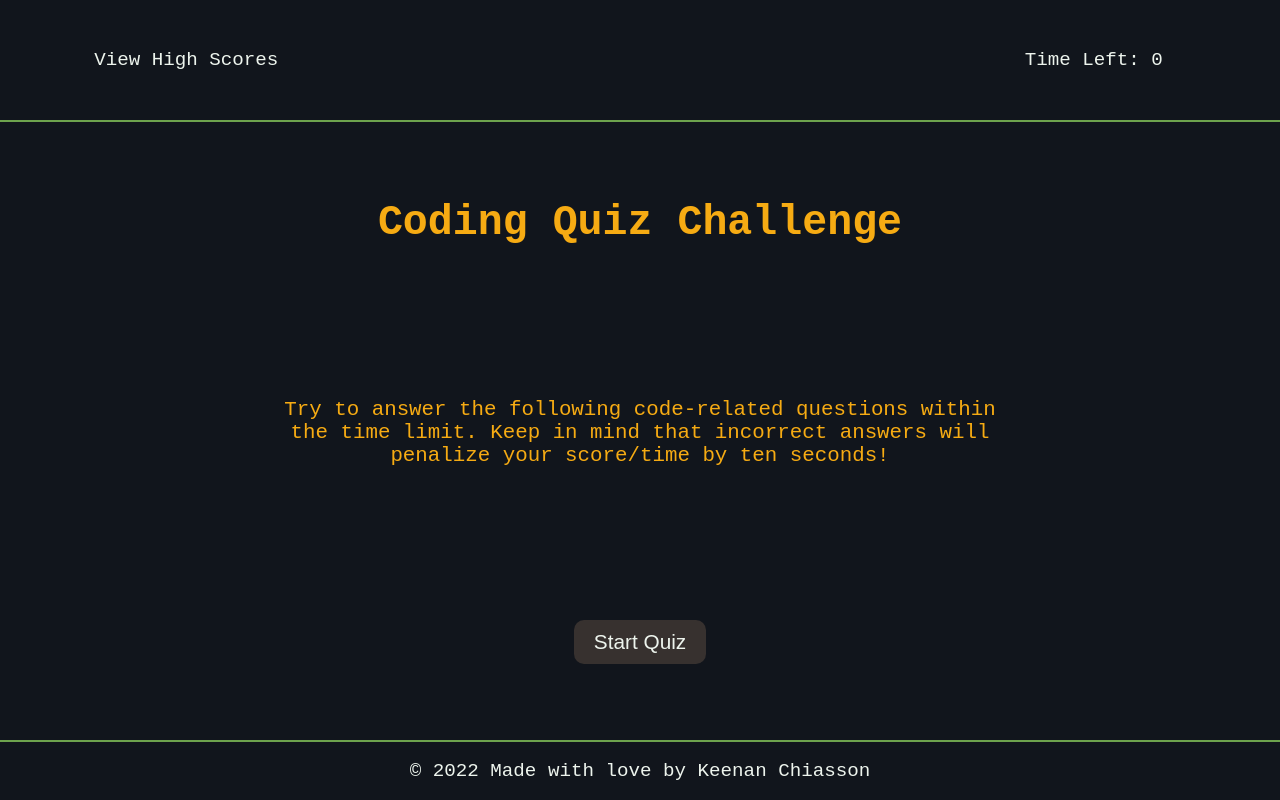
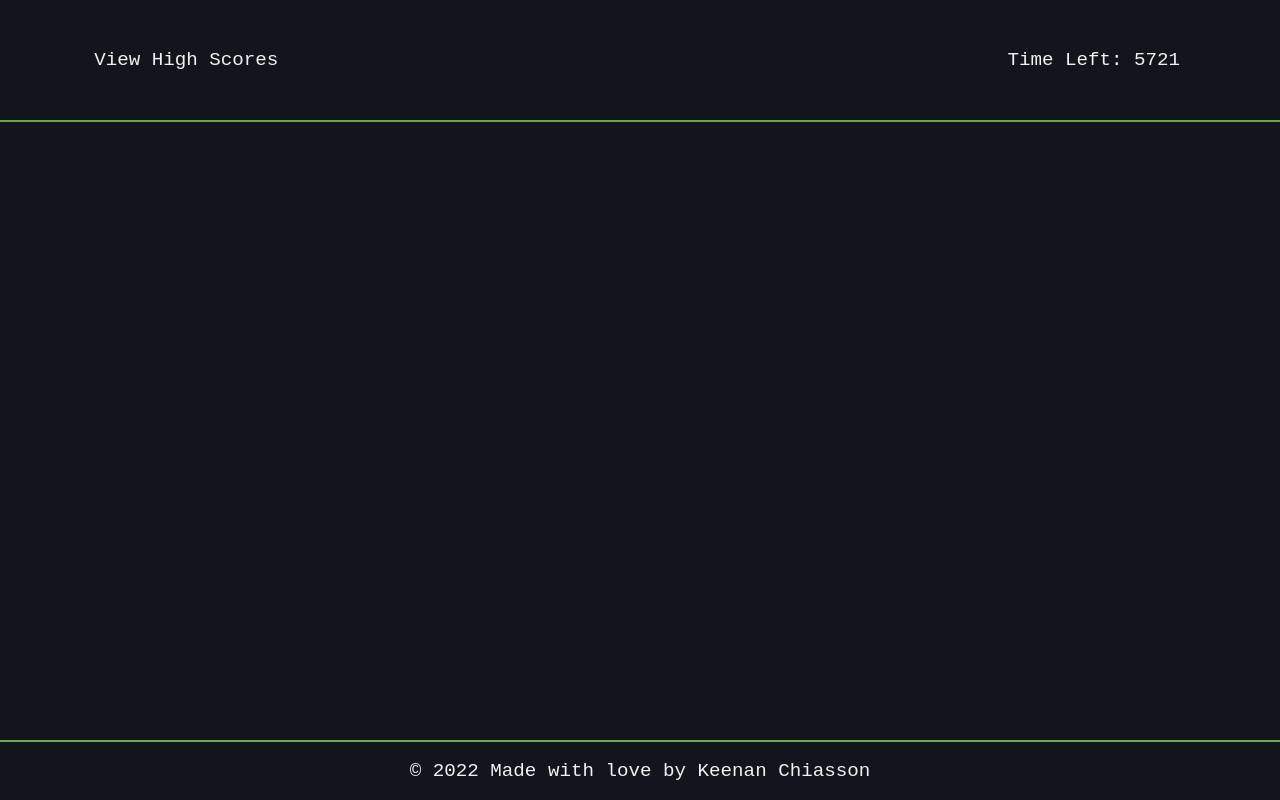
Before and after one commit to laszlo-ratesic/code-quiz, a plain HTML site: page index.html in a window 1280 px wide. Both pictures are taken after a click on the button "Start Quiz". Drawn offline with Linux system fonts and the light colour scheme.

Commit message:
countdown timer and disappear text

```diff
--- a/assets/js/script.js
+++ b/assets/js/script.js
@@ -0,0 +1,23 @@
+const timerEl = document.getElementById("timer");
+const startBtn = document.getElementById("start-btn");
+const mainEl = document.getElementById("page-content")
+
+let minutesLeft = 0;
+
+timerEl.innerHTML = minutesLeft;
+
+function countdown() {
+    mainEl.innerHTML = "";
+    minutesLeft = 6000;
+    timerEl.innerHTML = minutesLeft;
+    var timeInterval = setInterval(function() {
+        timerEl.innerHTML = minutesLeft;
+        if (minutesLeft === 0) {
+            clearInterval(timeInterval);
+            timerEl.innerHTML = minutesLeft;
+        }
+        --minutesLeft;
+    }, 10);
+}
+
+startBtn.addEventListener("click", countdown);
--- a/index.html
+++ b/index.html
@@ -10,9 +10,9 @@
   <body>
     <header>
       <a href="/">View High Scores</a>
-      <p>Time Left: 0</p>
+      <p>Time Left: <span id="timer">0</span></p>
     </header>
-    <main class="page-content">
+    <main class="page-content" id="page-content">
       <h1>Coding Quiz Challenge</h1>
       <p>
         Try to answer the following code-related questions within the time
@@ -24,5 +24,6 @@
     <footer>
       &copy; 2022 Made with love by Keenan Chiasson
     </footer>
+    <script src="./assets/js/script.js"></script>
   </body>
 </html>
```
